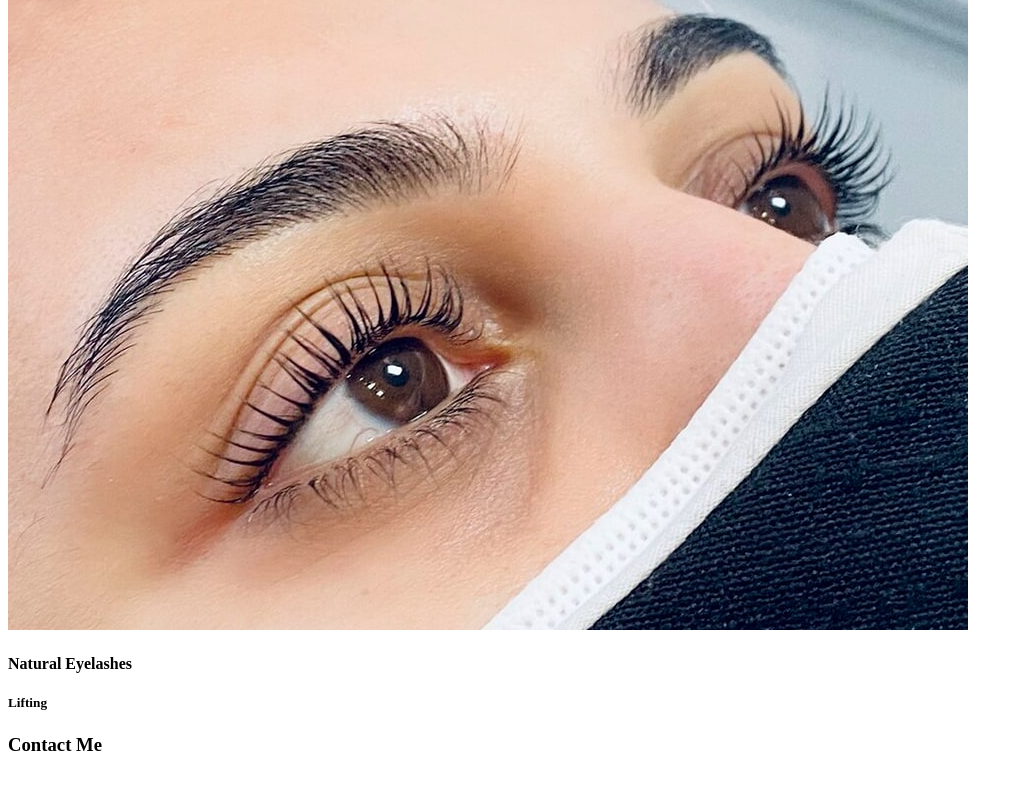
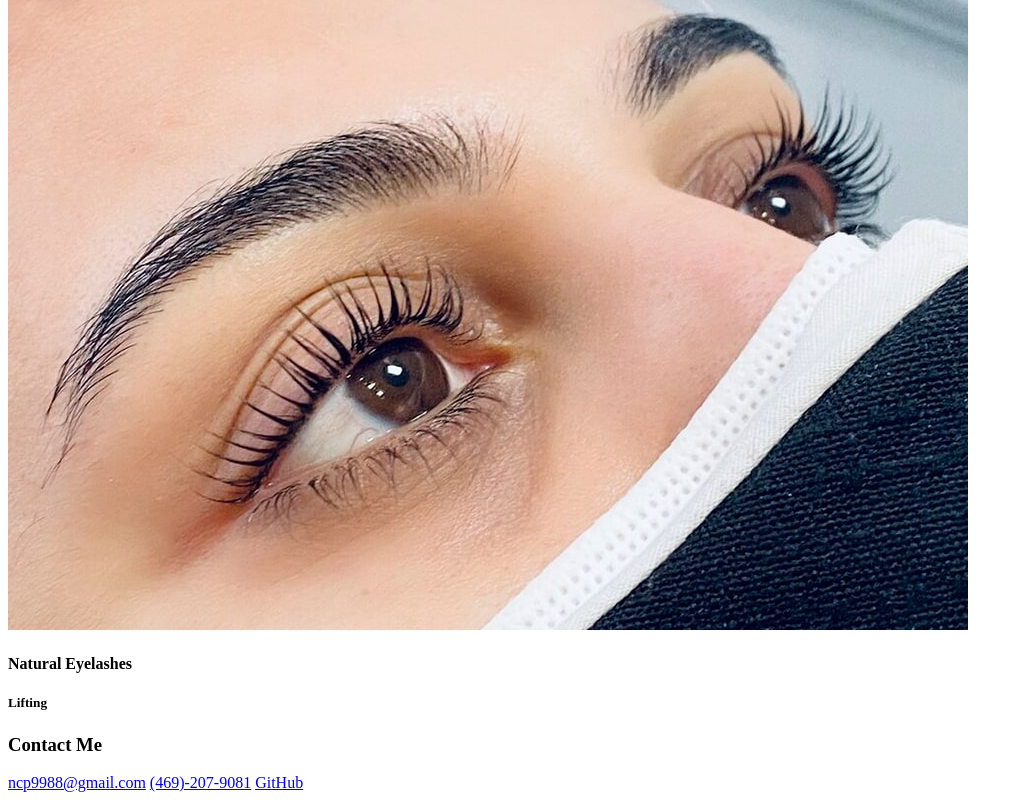
Before and after one commit to ncp9988/my-portfolio, a plain HTML site: page index.html in a window 1280 px wide. Shown: the part 1011-1811 px from the top of the page, without its empty margins (0-1023 px from the left). Before the commit the page ends 1785 px from the top, so only its background shows below. Drawn offline with Linux system fonts and the light colour scheme.

Commit message:
update footer

```diff
--- a/assets/css/style.css
+++ b/assets/css/style.css
@@ -9,6 +9,8 @@ header {
     display: flex;
     justify-content: space-between;
     flex-wrap: wrap;
+    background-image: url("../images/background.jpeg");
+
 
 }
 header h1 {
--- a/index.html
+++ b/index.html
@@ -53,6 +53,9 @@
         </section>
         <footer>
             <h3>Contact Me</h3>
+            <a href="mailto:ncp9988@gmail.com">ncp9988@gmail.com</a>
+            <a href="tel:+14692079081">(469)-207-9081</a>
+            <a href="https://github.com/ncp9988">GitHub</a>
         </footer>
 
     </body>
```
